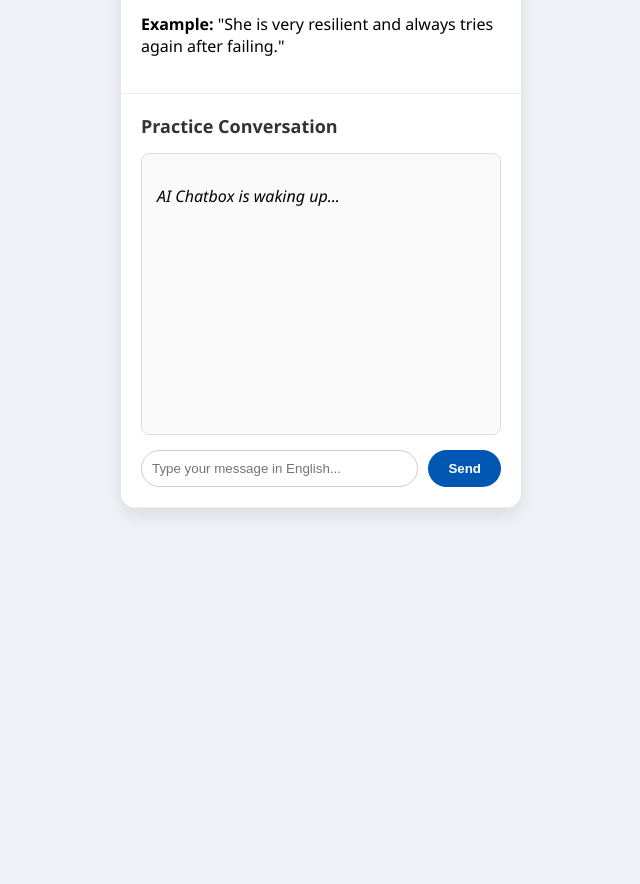
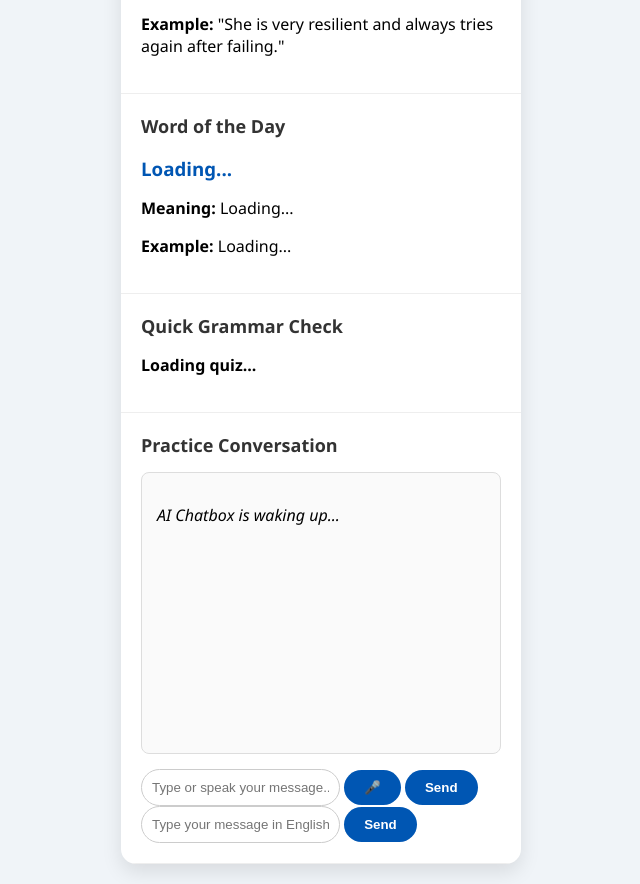
Before and after one commit to shivamneet14-spec/my-english-tutor, a plain HTML site: page index.html in a window 1280 px wide. Shown: the part 268-1152 px from the top of the page, without its empty margins (319-959 px from the left). Before the commit the page ends 800 px from the top, so only its background shows below. Drawn offline with Linux system fonts and the light colour scheme.

Commit message:
Refactor index.html for improved structure and features

```diff
--- a/index.html
+++ b/index.html
@@ -20,6 +20,21 @@
         <p><strong>Meaning:</strong> Able to withstand or recover quickly from difficult conditions.</p>
         <p><strong>Example:</strong> "She is very resilient and always tries again after failing."</p>
     </section>
+    <section>
+        <h2>Word of the Day</h2>
+        <h3 id="daily-word">Loading...</h3>
+        <p><strong id="daily-meaning-label">Meaning:</strong> <span id="daily-meaning">Loading...</span></p>
+        <p><strong id="daily-example-label">Example:</strong> <span id="daily-example">Loading...</span></p>
+    </section>
+    <section>
+        <h2>Quick Grammar Check</h2>
+        <div id="quiz-container">
+            <p id="quiz-question" style="font-weight: bold;">Loading quiz...</p>
+            <div id="quiz-options" class="options-grid"></div>
+            <p id="quiz-feedback"></p>
+            <button id="next-quiz-btn" style="display: none; margin-top: 10px;">Next Question</button>
+        </div>
+    </section>
 
     <section>
         <h2>Practice Conversation</h2>
@@ -27,9 +42,14 @@
             <p><em>AI Chatbox is waking up...</em></p>
         </div>
 
-        <div class="input-area">
+        <div class="<div class="input-area">
+            <input type="text" id="user-input" placeholder="Type or speak your message...">
+            <button id="mic-btn" type="button" title="Click to speak">🎤</button>
+            <button id="send-btn">Send</button>
+        </div>
             <input type="text" id="user-input" placeholder="Type your message in English...">
             <button id="send-btn">Send</button>
+
         </div>
     </section>
 </div>
```
